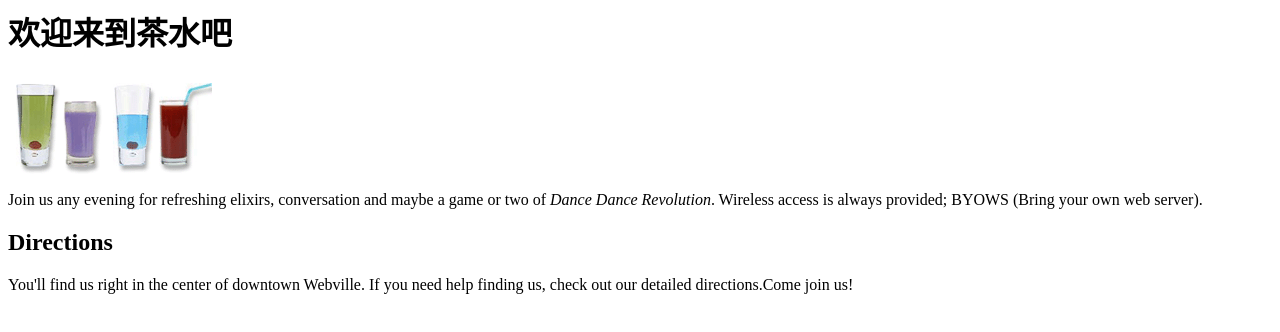
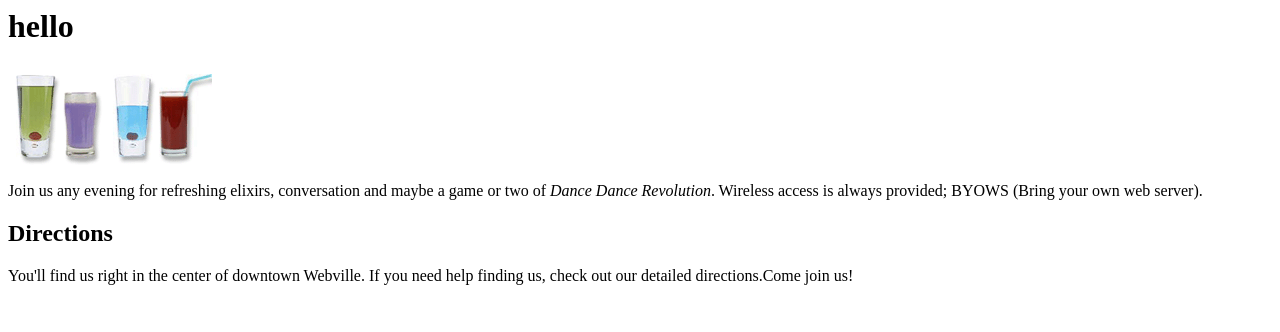
Before and after one commit to Siony77/webCourse, a plain HTML site: page 03/index.html in a window 1280 px wide. Drawn offline with Linux system fonts and the light colour scheme.

```diff
--- a/03/index.html
+++ b/03/index.html
@@ -5,7 +5,7 @@
   </head>
 
   <body>
-    <h1>欢迎来到茶水吧</h1>
+    <h1>hello</h1>
     <img src="drinks.gif">
     <p>
       Join us any evening for
```
